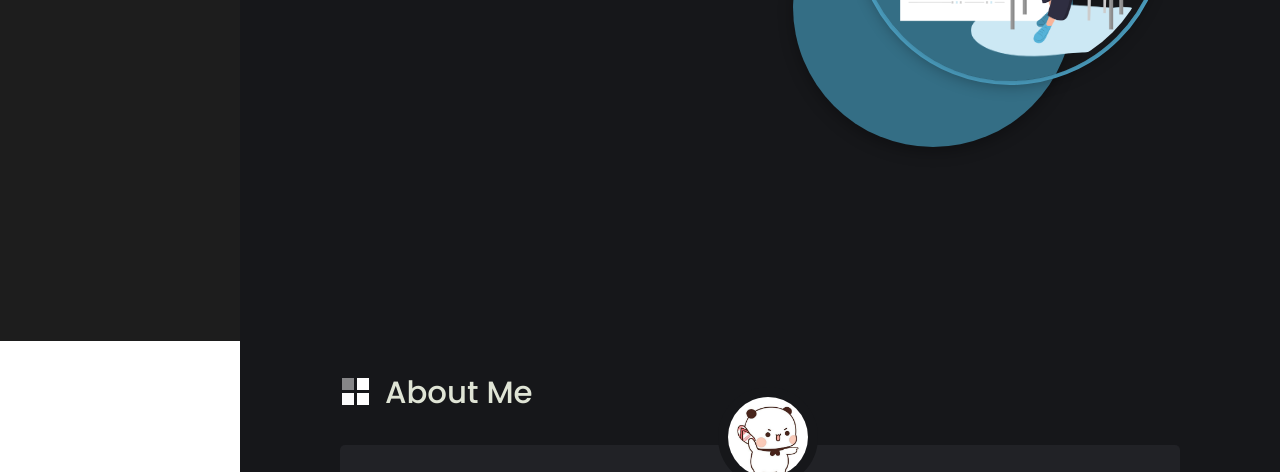
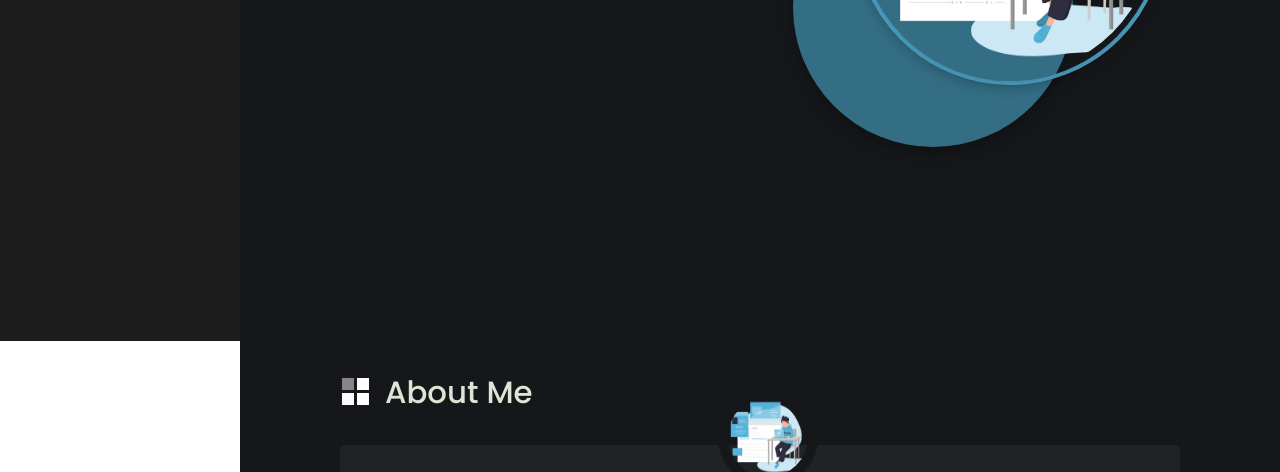
Before and after one commit to MNguyen1302/MNguyen1302.github.io, a plain HTML site: page index.html in a window 1280 px wide. Shown: the part 459-931 px from the top of the page. Drawn offline with nearby package versions, Linux system fonts and the light colour scheme; a script that the page names is missing.

Commit message:
Update index.html

```diff
--- a/index.html
+++ b/index.html
@@ -73,7 +73,7 @@
                         <span>About Me</span>
                     </div>
                     <div class="about-description">
-                        <img src="./images/avatar-gau-cute.jpg" alt="" class="about-avatar">
+                        <img src="./images/background.png" alt="" class="about-avatar">
                         <div class="description">
                             <p style="margin-bottom: 30px">
                                 I'm Chau Nguyen My Nguyen, a front-end developer with 6 months of experience in ReactJS, NodeJS and
```
